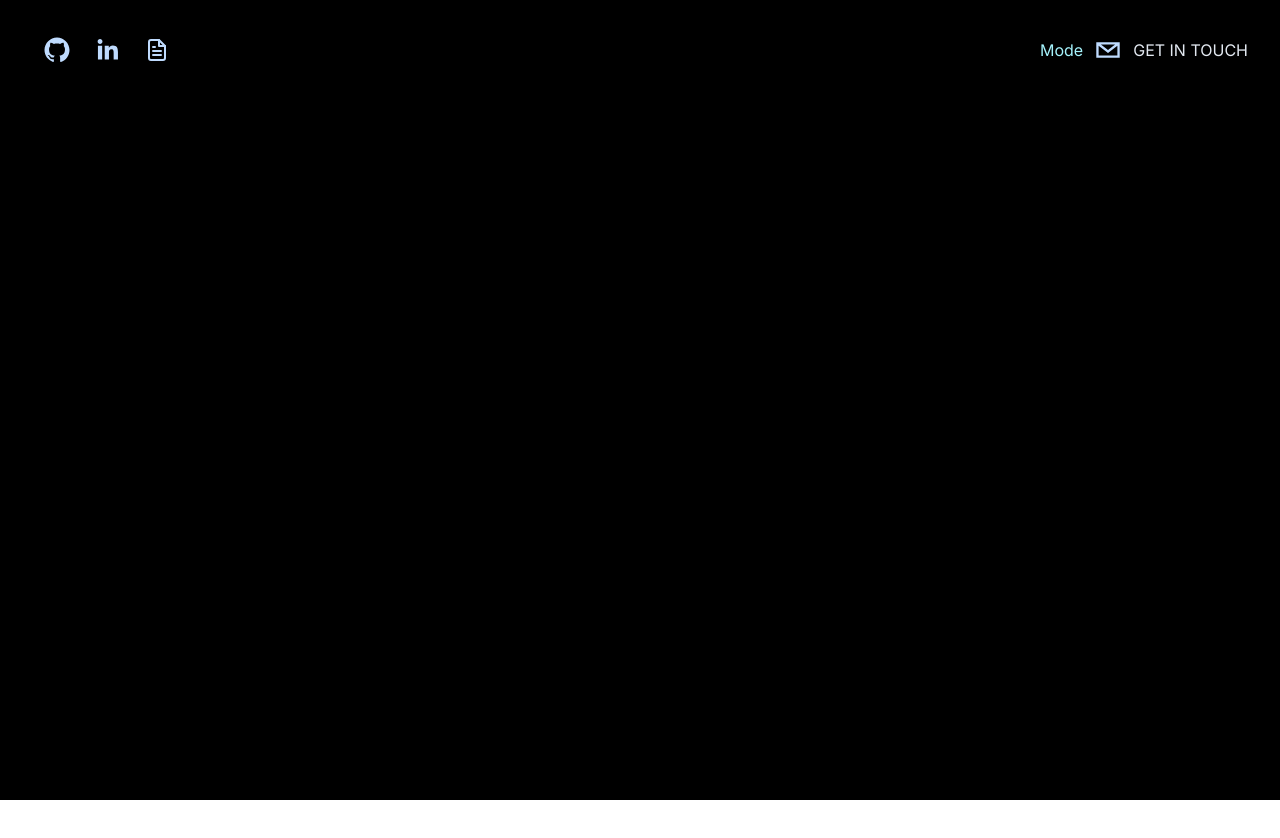
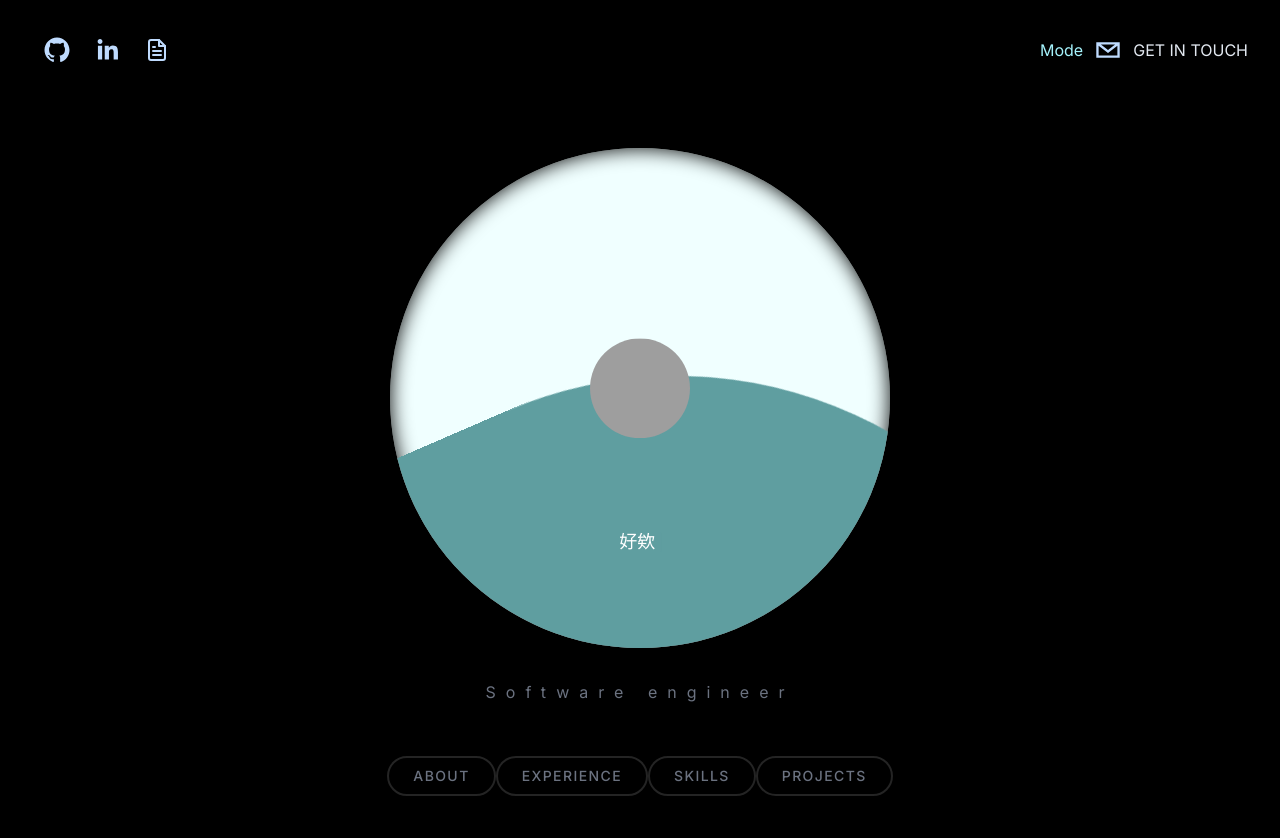
Before and after one commit to RichardBoyz/RichardBoyz, a Next.js app: page / in a window 1280 px wide. Shown: the top 838 px of the page. Before the commit the page ends 800 px from the top, so only its background shows below. Built offline with nearby package versions, Linux system fonts and the light colour scheme; grey boxes are pictures that could not be loaded.

Commit message:
Set hero to main page

```diff
--- a/app/page.tsx
+++ b/app/page.tsx
@@ -1,5 +1,6 @@
 "use client";
 import Header from "@/components/Header";
+import Hero from "@/components/Hero";
 import { useState } from "react";
 
 export default function Home() {
@@ -13,11 +14,19 @@ export default function Home() {
         darkMode ? "dark dark--mode__animation" : "light--mode__animation"
       } main--page__color`}
     >
-      <main className="flex min-h-screen flex-col items-center overflow-visible dark:bg-black background--color">
+      <main className="flex min-h-screen flex-col items-center overflow-visible dark:bg-black background--color z-0">
         {/* <section className="bg-blue-300 w-full h-12 flex fixed">
           <button onClick={() => setDarkMode(!darkMode)}>Dark mode</button>
         </section> */}
         <Header setDarkModeAction={toggleDarkMode} />
+
+        <section id="hero" className=" snap-start">
+          <Hero></Hero>
+        </section>
+
+        <section id="about" className=" snap-center">
+          {/* <About></About> */}
+        </section>
       </main>
     </div>
   );
```
